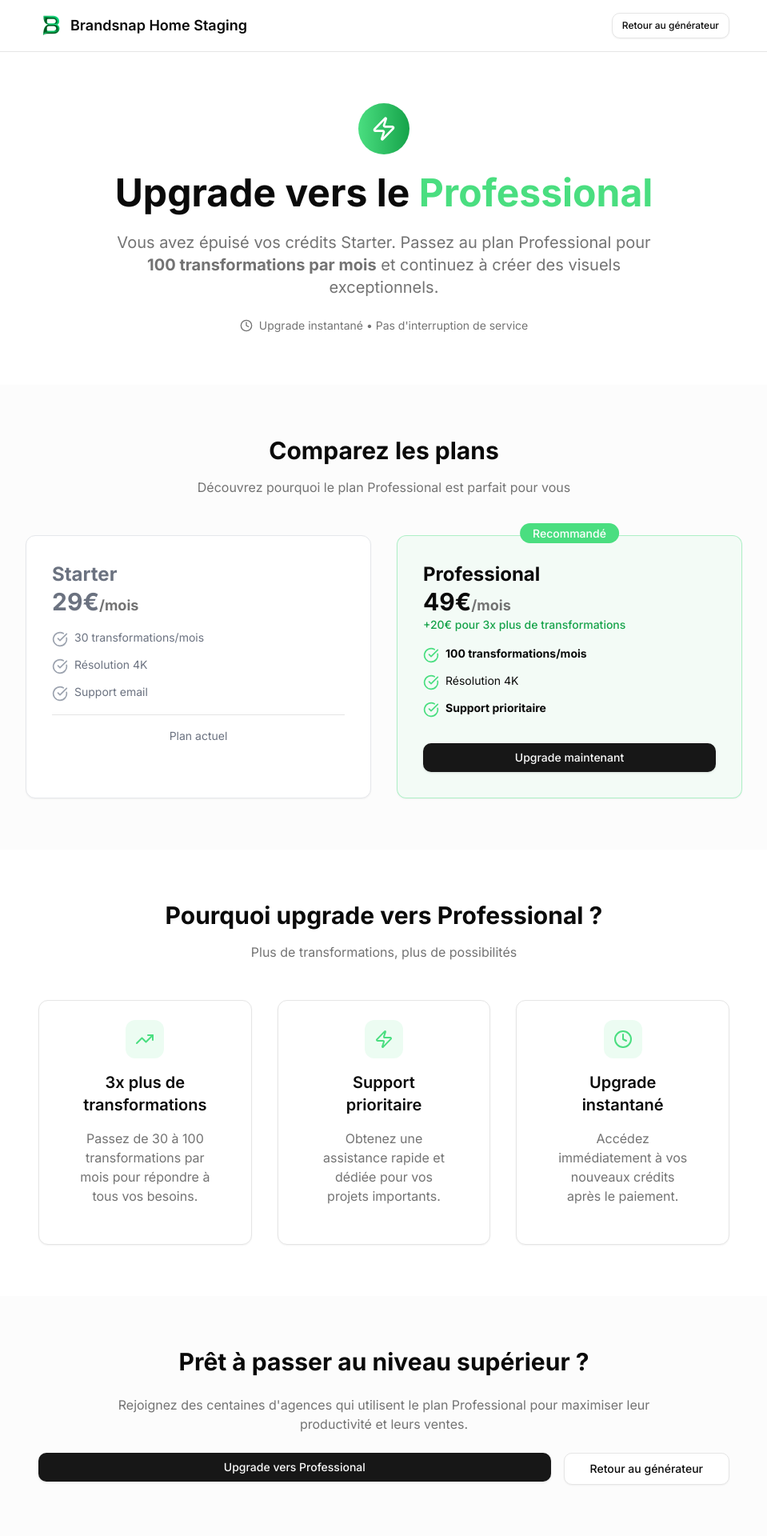
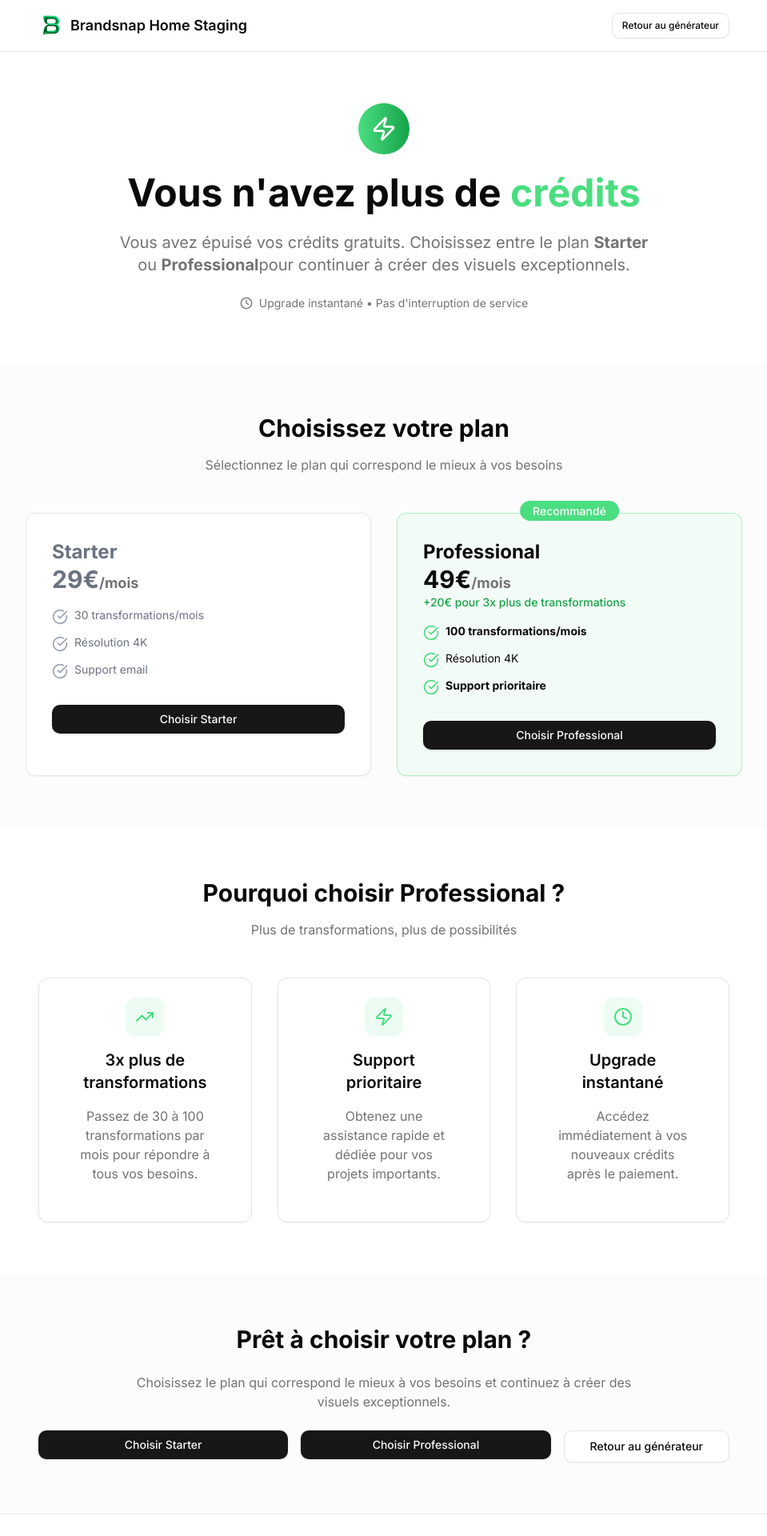
Before and after one commit to Jimmycode06/brandsnap.home, a Next.js app: page /upgrade in a window 1280 px wide. Shown: the top 1920 px of the page at 80% size, without its empty margins (160-1119 px from the left). Built offline with nearby package versions, Linux system fonts and the light colour scheme; no server answers.

Commit message:
Modification page upgrade: choix entre Starter et Professional

```diff
--- a/app/upgrade/page.tsx
+++ b/app/upgrade/page.tsx
@@ -33,13 +33,13 @@ export default function UpgradePage() {
             </div>
 
             <h1 className="text-4xl md:text-5xl font-bold">
-              Upgrade vers le{' '}
-              <span className="text-green-400">Professional</span>
+              Vous n'avez plus de{' '}
+              <span className="text-green-400">crédits</span>
             </h1>
 
             <p className="text-xl text-muted-foreground max-w-2xl mx-auto">
-              Vous avez épuisé vos crédits Starter. Passez au plan Professional pour
-              <strong> 100 transformations par mois</strong> et continuez à créer des visuels exceptionnels.
+              Vous avez épuisé vos crédits gratuits. Choisissez entre le plan <strong>Starter</strong> ou <strong>Professional</strong>
+              pour continuer à créer des visuels exceptionnels.
             </p>
 
             <div className="flex items-center justify-center gap-2 text-sm text-muted-foreground">
@@ -54,9 +54,9 @@ export default function UpgradePage() {
       <section className="py-16 bg-muted/30">
         <div className="container max-w-6xl mx-auto px-4">
           <div className="text-center space-y-4 mb-12">
-            <h2 className="text-3xl font-bold">Comparez les plans</h2>
+            <h2 className="text-3xl font-bold">Choisissez votre plan</h2>
             <p className="text-muted-foreground">
-              Découvrez pourquoi le plan Professional est parfait pour vous
+              Sélectionnez le plan qui correspond le mieux à vos besoins
             </p>
           </div>
 
@@ -85,10 +85,11 @@ export default function UpgradePage() {
                     </li>
                   </ul>
 
-                  <div className="pt-4 border-t">
-                    <p className="text-sm text-gray-500 text-center">
-                      Plan actuel
-                    </p>
+                  <div className="pt-4">
+                    <PricingButton
+                      priceId={process.env.NEXT_PUBLIC_STRIPE_STARTER_PRICE_ID || 'price_1SGPWYDS5DrKB4SxqyQrEADN'}
+                      label="Choisir Starter"
+                    />
                   </div>
                 </div>
               </CardContent>
@@ -128,7 +129,7 @@ export default function UpgradePage() {
                   <div className="pt-4">
                     <PricingButton
                       priceId={process.env.NEXT_PUBLIC_STRIPE_PROFESSIONAL_PRICE_ID || 'price_1SGPWYDS5DrKB4SxqyQrEADN'}
-                      label="Upgrade maintenant"
+                      label="Choisir Professional"
                     />
                   </div>
                 </div>
@@ -142,7 +143,7 @@ export default function UpgradePage() {
       <section className="py-16">
         <div className="container max-w-4xl mx-auto px-4">
           <div className="text-center space-y-4 mb-12">
-            <h2 className="text-3xl font-bold">Pourquoi upgrade vers Professional ?</h2>
+            <h2 className="text-3xl font-bold">Pourquoi choisir Professional ?</h2>
             <p className="text-muted-foreground">
               Plus de transformations, plus de possibilités
             </p>
@@ -192,16 +193,19 @@ export default function UpgradePage() {
       <section className="py-16 bg-muted/30">
         <div className="container max-w-4xl mx-auto px-4 text-center">
           <div className="space-y-6">
-            <h2 className="text-3xl font-bold">Prêt à passer au niveau supérieur ?</h2>
+            <h2 className="text-3xl font-bold">Prêt à choisir votre plan ?</h2>
             <p className="text-muted-foreground max-w-2xl mx-auto">
-              Rejoignez des centaines d&apos;agences qui utilisent le plan Professional
-              pour maximiser leur productivité et leurs ventes.
+              Choisissez le plan qui correspond le mieux à vos besoins et continuez à créer des visuels exceptionnels.
             </p>
 
             <div className="flex flex-col sm:flex-row gap-4 justify-center">
               <PricingButton
+                priceId={process.env.NEXT_PUBLIC_STRIPE_STARTER_PRICE_ID || 'price_1SGPWYDS5DrKB4SxqyQrEADN'}
+                label="Choisir Starter"
+              />
+              <PricingButton
                 priceId={process.env.NEXT_PUBLIC_STRIPE_PROFESSIONAL_PRICE_ID || 'price_1SGPWYDS5DrKB4SxqyQrEADN'}
-                label="Upgrade vers Professional"
+                label="Choisir Professional"
               />
               <Link href="/home-staging">
                 <Button variant="outline" size="lg">
```
